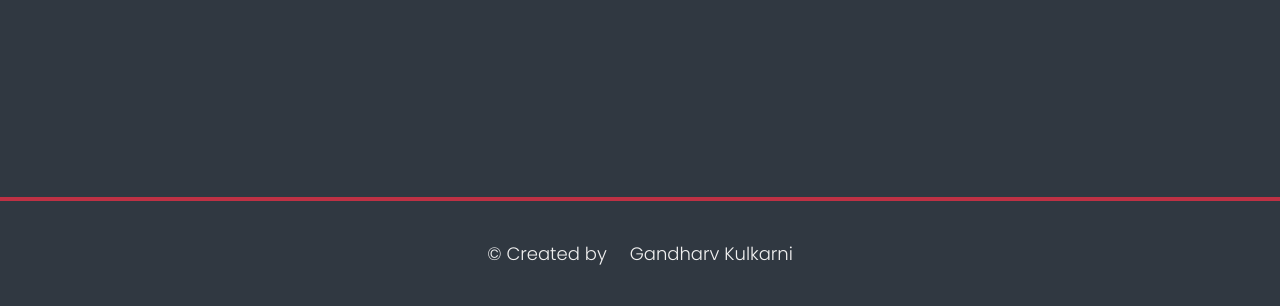
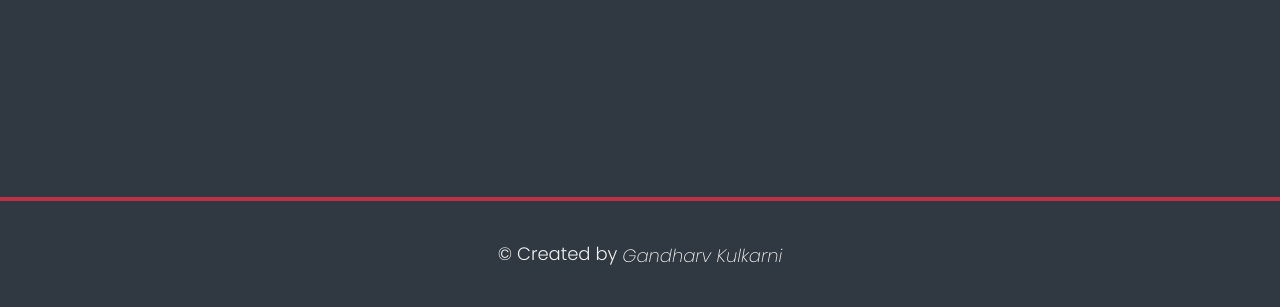
Before and after one commit to gandharvk422/My-Portfolio, a plain HTML site: page index.html in a window 1280 px wide. Shown: the part 2428-2735 px from the top of the page. Drawn offline with Linux system fonts and the light colour scheme.

Commit message:
Personal Portfolio Webpage

```diff
--- a/index.html
+++ b/index.html
@@ -201,7 +201,7 @@
 
     <footer>
         <p>
-        &copy; Created by &emsp;Gandharv Kulkarni
+        &copy; Created by <i>Gandharv Kulkarni</i>
         </p>
     </footer>
 
```
